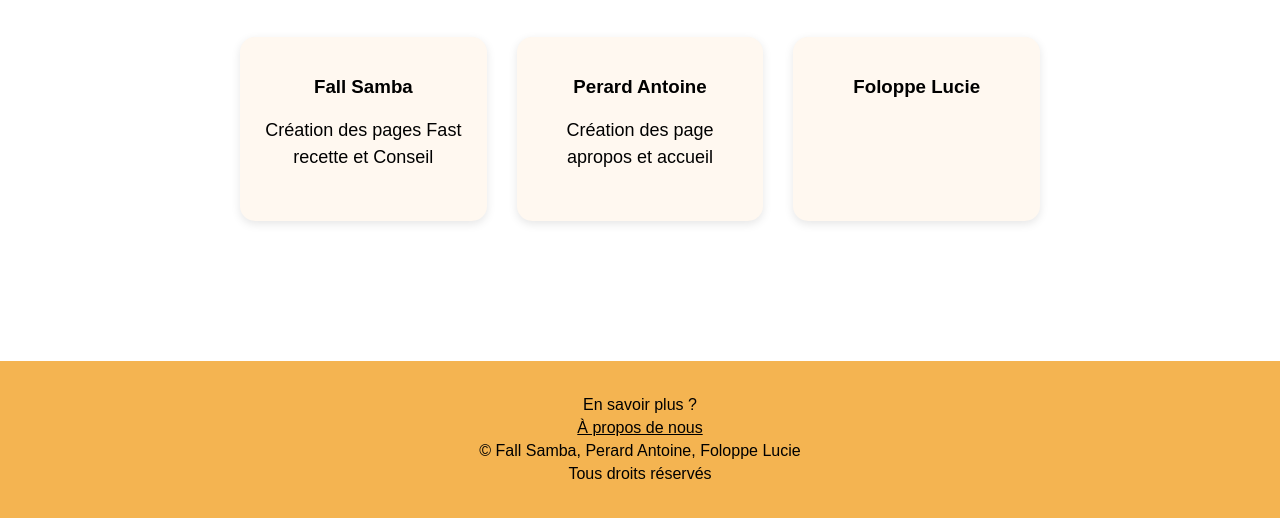
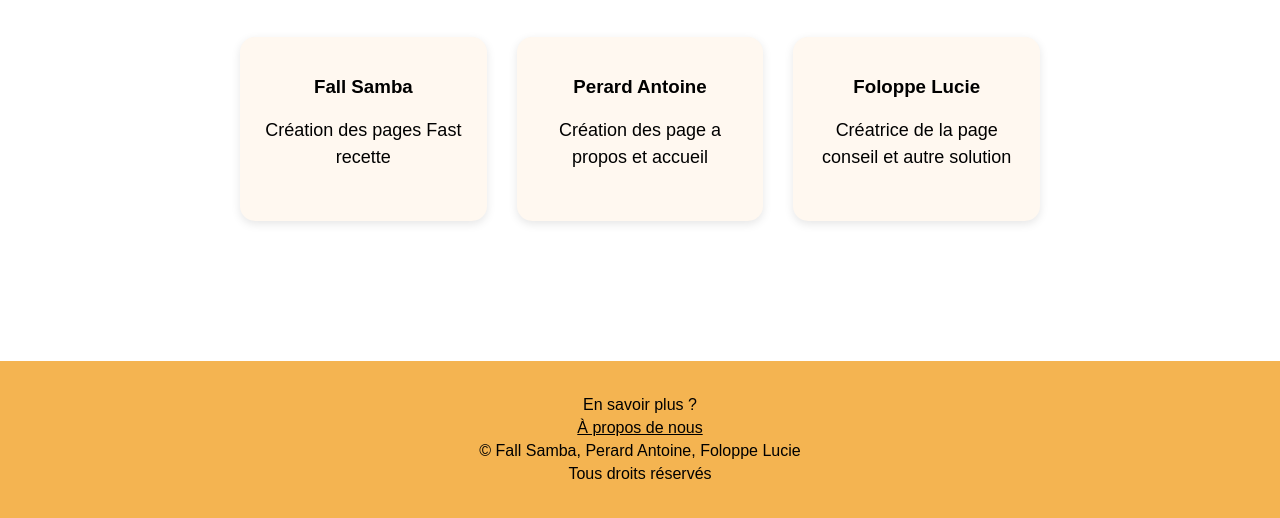
Before and after one commit to fall2300/Projet_Web_FALL_PERARD_-FOLOPPE, a plain HTML site: page page/A_propos.html in a window 1280 px wide. Shown: the part 430-948 px from the top of the page. Drawn offline with Linux system fonts and the light colour scheme.

Commit message:
Correction des faute sur A_propos et recette

```diff
--- a/page/A_propos.html
+++ b/page/A_propos.html
@@ -29,14 +29,15 @@
         <section class="boites">
             <div>
                 <h3>Fall Samba</h3>
-                <p>Création des pages Fast recette et Conseil</p>
+                <p>Création des pages Fast recette</p>
             </div>
             <div>
                 <h3>Perard Antoine</h3>
-                <p>Création des page apropos et accueil</p>
+                <p>Création des page a propos et accueil</p>
             </div>
             <div>
                 <h3>Foloppe Lucie</h3>
+                <p>Créatrice de la page conseil et autre solution </p>
                 <p></p>
             </div>
         </section>
```
Also changed, not shown: page/recette.html (+2 -4 lines).
